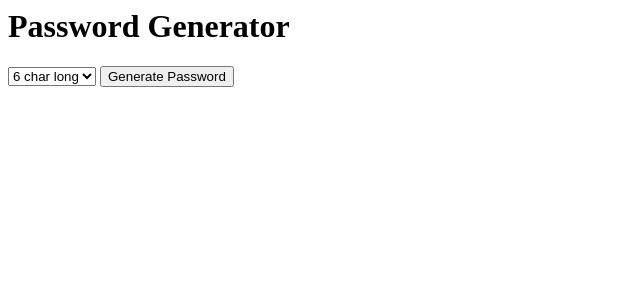
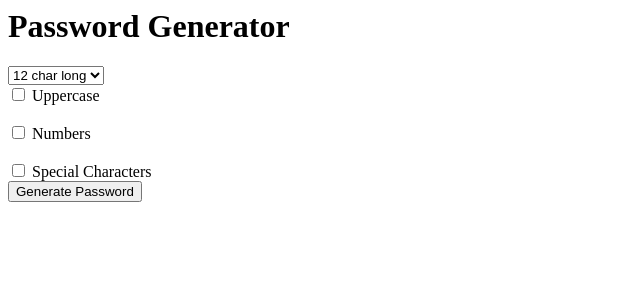
Before and after one commit to sipostudent/Password-Generator, a Django app: page / in a window 1280 px wide. Shown: the top 300 px of the page, without its empty margins (0-640 px from the left). Run offline with Django 3.2, Linux system fonts and the light colour scheme.

Commit message:
Making a Random Password

```diff
--- a/generator/templates/generator/home.html
+++ b/generator/templates/generator/home.html
@@ -5,7 +5,21 @@
         <option value="6">6 char long</option>
         <option value="7">7 char long</option>
         <option value="8">8 char long</option>
+        <option value="9">9 char long</option>
+        <option value="10">10 char long</option>
+        <option value="11">11 char long</option>
+        <option value="12" selected="selected">12 char long</option>
+        <option value="13">13 char long</option>
+        <option value="14">14 char long</option>
     </select>
-
+<br>
+    <input type="checkbox" name="uppercase"> Uppercase
+<br>
+<br>
+    <input type="checkbox" name="numbers"> Numbers
+<br>
+<br>
+    <input type="checkbox" name="special"> Special Characters
+<br>
     <input type="submit" value="Generate Password">
 </form>
--- a/generator/templates/generator/password.html
+++ b/generator/templates/generator/password.html
@@ -1 +1,2 @@
-PASSWORD
+<h1>Your password is:</h1>
+<h2>{{ password }}</h2>
--- a/generator/views.py
+++ b/generator/views.py
@@ -1,5 +1,6 @@
 from django.shortcuts import render
 from django.http import HttpResponse
+import random
 
 # Create your views here.
 
@@ -7,4 +8,13 @@ def home(request):
     return render(request, 'generator/home.html', {'password':'kdfgbkebfh34873iy57thugkenb'})
 
 def password(request):
-    return render(request, 'generator/password.html')
+
+    characters = list('abcdefghijklmnopqrstuvwxyz')
+
+    length = 10
+
+    thepassword = ''
+    for x in range(length):
+        thepassword += random.choice(characters)
+
+    return render(request, 'generator/password.html', {'password':thepassword})
```
